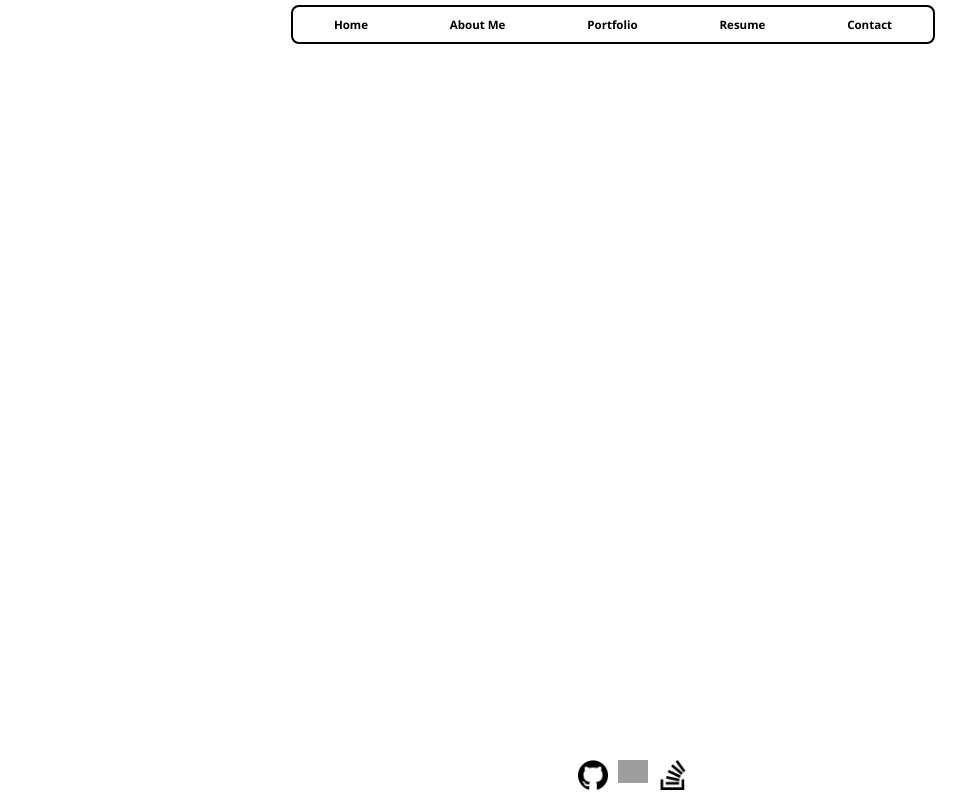
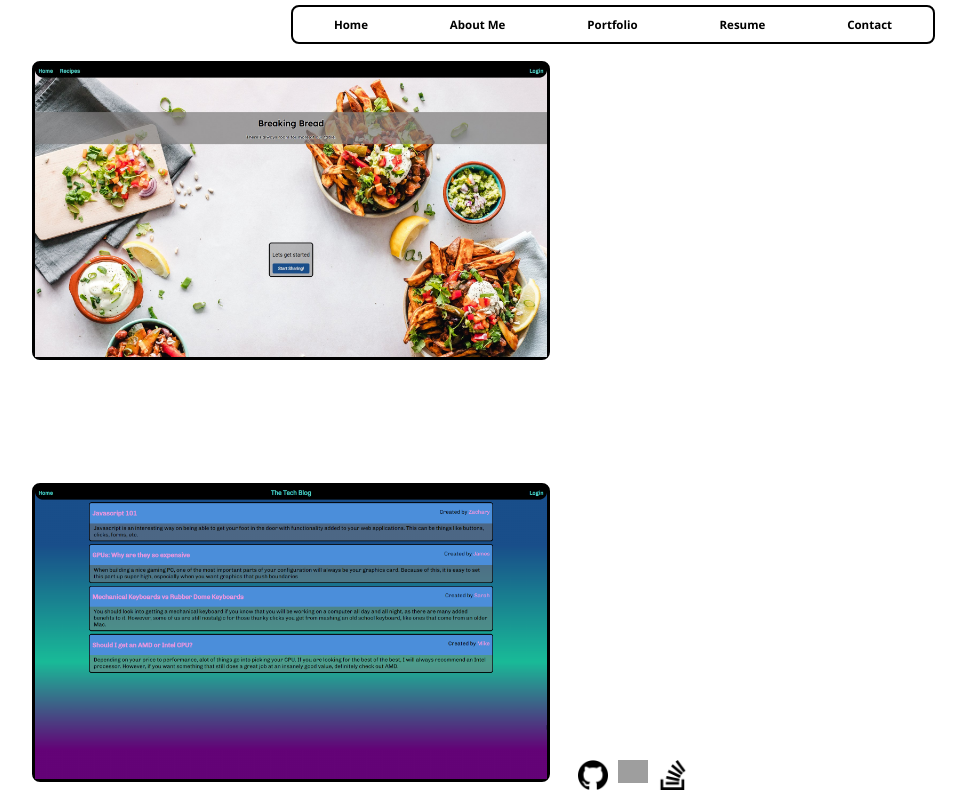
Before and after one commit to falafelrapper/react-portfolio, a React (Vite) app: page /portfolio in a window 1280 px wide. Shown: the top 800 px of the page, without its empty margins (29-995 px from the left). Built offline with nearby package versions, Linux system fonts and the light colour scheme; no server answers; grey boxes are pictures that could not be loaded.

Commit message:
added project component template that works, added two projects, and now it should be good to add more

```diff
--- a/src/App.css
+++ b/src/App.css
@@ -38,7 +38,7 @@ a:hover {
 
 
 
-.footer{
+.footer {
     display: flex;
     justify-content: center;
     position: fixed;
@@ -48,6 +48,7 @@ a:hover {
 
 .navbar {
     position: fixed;
+    z-index: 2;
     top: 0;
     left: 25%;
     display: flex;
@@ -98,7 +99,7 @@ a:hover {
     animation: fadeIn 1s;
 }
 
-#resume{
+#resume {
     height: 80vh;
     width: 100vh;
     border-radius: 10px;
@@ -108,6 +109,68 @@ a:hover {
     margin: 10px;
 }
 
+.portfolio-container {
+    display: flex;
+    max-width: 100vw;
+    flex-wrap: wrap;
+    margin: auto;
+    animation: fadeIn 1s;
+}
+
+.project-card {
+    flex: 1 0 50%;
+    align-items: center;
+    flex-wrap: wrap;
+    flex-direction: column;
+    border: solid 3px;
+    border-radius: 8px;
+    margin: 4.8%;
+    max-width: 40%;
+    transition: ease-in-out .3s;
+    position: relative;
+}
+
+.project-card img{
+    width: 100%;
+    height: 100%;
+    transition: ease-in-out .3s;
+}
+
+.project-card:hover img{
+    filter: blur(1px);
+    opacity: 1;
+}
+
+.project-links{
+    padding-top: 15vh;
+    position: absolute;
+    top: 0;
+    left: 0;
+    bottom: 0;
+    text-align: center;
+    width: 100%;
+    opacity: 0;
+    transition: ease-in-out 0.4s;
+}
+
+.project-card:hover .project-links{
+    filter: blur(0px);
+    opacity: 1;
+}
+
+.project-card:hover .project-links #github-repo{
+    filter: blur(0px);
+    opacity: 1;
+}
+
+#github-repo{
+    width: 30px;
+    height: 30px;
+}
+
+.project-card:hover .project-links #github-repo:hover{
+    opacity: 0.6;
+}
 
 .contact-window {
     min-height: 100vh;
@@ -148,7 +211,7 @@ a:hover {
     opacity: 0.5;
 }
 
-#zach-pic{
+#zach-pic {
     width: 10%;
 }
 
--- a/src/components/Project.jsx
+++ b/src/components/Project.jsx
@@ -1,5 +1,13 @@
 import { Link } from 'react-router-dom';
 
-export default function Project() {
-
+export default function Project({ projectTitle, projectLink, projectImg, projectGit, imgAlt }) {
+    return (
+        <div className='project-card' >
+            <img id='project-pic' src={projectImg} alt={imgAlt} />
+            <div className="project-links">
+                <Link to={projectLink}><h2>{projectTitle}</h2></Link>
+                <Link to={projectGit} target="_blank" rel="noopener noreferrer"><img id='github-repo' src="../images/github.png" alt="Github Repository" /></Link>
+            </div>
+        </div>
+    )
 }
--- a/src/components/js/pictureConstants.js
+++ b/src/components/js/pictureConstants.js
@@ -2,7 +2,7 @@ export const imageUrls = [
     "../images/about-me.png",
     "../images/github.png",
     "../images/linkedin.png",
-    "../images/stackoverflow.png",
+    "../images/stack-overflow.png",
     "../images/email.png",
     "../images/phone.png"
 ];
--- a/src/pages/HomePage.jsx
+++ b/src/pages/HomePage.jsx
@@ -14,7 +14,7 @@ export default function HomePage() {
   return (
     <div className="name">
       <h1>Zachary Roy</h1>
-      <p>Software Engineer</p>
+      <p>Full Stack Developer</p>
     </div>
   );
 }
--- a/src/pages/PortfolioPage.jsx
+++ b/src/pages/PortfolioPage.jsx
@@ -14,6 +14,17 @@ export default function PortfolioPage() {
   return (
     <>
       <div className="portfolio-container">
+        <Project
+        projectTitle='Breaking Bread'
+        projectLink='https://fast-brook-63532-7edb79d80522.herokuapp.com/'
+        projectImg='../images/portfolio/breaking-bread.jpg'
+        projectGit='https://github.com/falafelrapper/breaking-bread'/>
+        <Project
+        projectTitle='MVC Tech Blog'
+        projectLink='https://fast-brook-63532-7edb79d80522.herokuapp.com/'
+        projectImg='../images/portfolio/tech-blog.png'
+        projectGit='https://github.com/falafelrapper/mvc-tech-blog' />
+        <Project projectTitle='Project 2'></Project>
       </div>
     </>
   );
```
Also changed, not shown: images/portfolio/breaking-bread.jpg (added), images/portfolio/tech-blog.png (added).
